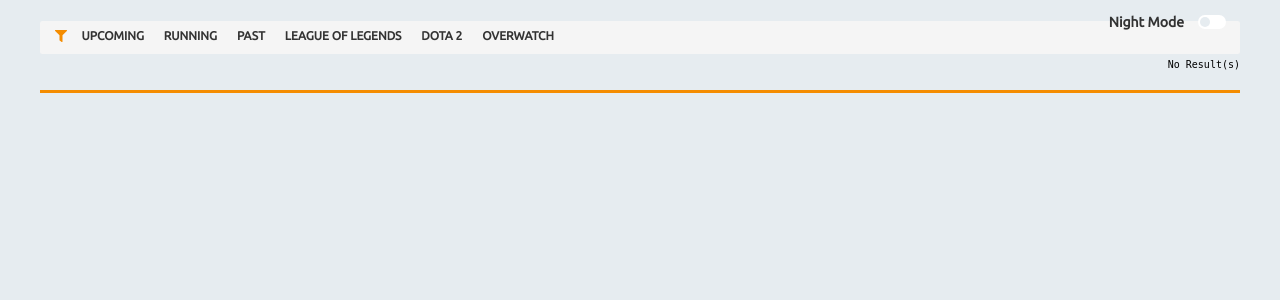
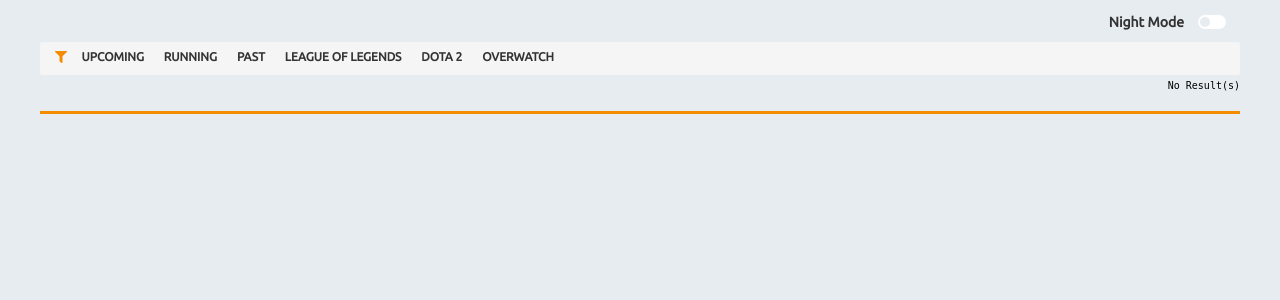
Before and after one commit to peltos/EWA-TeamB, a PHP site: page /tournaments in a window 1280 px wide. Shown: the part 53-353 px from the top of the page. Run offline with PHP 8.4, Linux system fonts and the light colour scheme; data that the repository does not hold is empty; a stand-in replaces the project's code that opens the database connection; some libraries are stand-ins or nearby versions.

Commit message:
style change + script relocating

```diff
--- a/application/view/_templates/footer.php
+++ b/application/view/_templates/footer.php
@@ -11,21 +11,18 @@
     <!-- more http://www.paulirish.com/2010/the-protocol-relative-url/ -->
     <script src="//code.jquery.com/jquery-1.11.1.min.js"></script>
 
-    <!-- define the project's URL (to make AJAX calls possible, even when using this in sub-folders etc) -->
-    <script>
-        var url = "<?php echo URL; ?>";
-        function menuAnimation(x) {
-            let header = document.getElementById("header")
-            header.classList.toggle("active");
-        }
-    </script>
-
     <!-- our JavaScript -->
     <script defer src="https://use.fontawesome.com/releases/v5.0.8/js/all.js"></script>
     <script src="https://ajax.googleapis.com/ajax/libs/jquery/2.1.1/jquery.min.js"></script>
         <script>
             let URL = '<?php echo URL; ?>';
         </script>
+        <script>
+            function menuAnimation(x) {
+                let header = document.getElementById("header")
+                header.classList.toggle("active");
+            }
+        </script>
     <script src="<?php echo URL; ?>js/application.js"></script>
     <script src="<?php echo URL; ?>js/streamers.js"></script>
     <script src="<?php echo URL; ?>js/nightmode.js"></script>
--- a/application/view/_templates/header.php
+++ b/application/view/_templates/header.php
@@ -23,6 +23,8 @@ if (!isset($_SESSION['nightmode'])) {
     }
     ?> ">
         <!-- logo -->
+
+
         <header id="header">
             <div class="header--inner">
                 <div class="logo">
--- a/public/css/timeline.css
+++ b/public/css/timeline.css
@@ -1,3 +1,7 @@
+.timeline-container {
+  margin-top: 2.5em;
+}
+
 .timeline-container .noTimeline {
   color: var(--font-color);
 }
```
